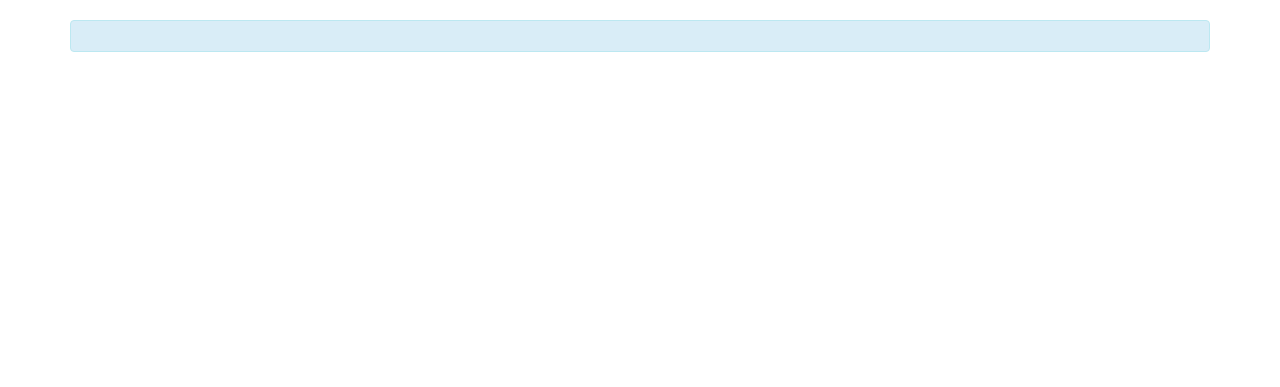
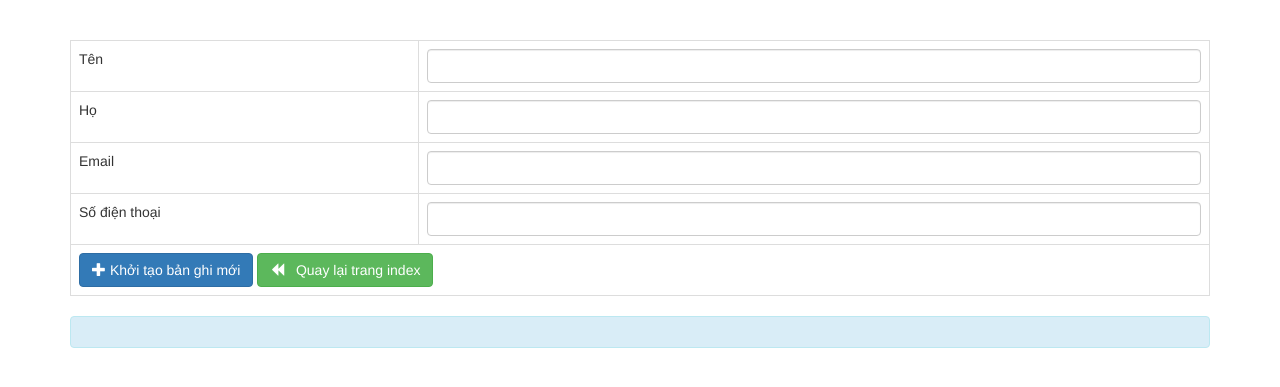
Before and after one commit to henryroberts/ass_inf205, a PHP site: page /add.php in a window 1280 px wide. Shown: the part 51-438 px from the top of the page. Run offline with PHP 8.4, Linux system fonts and the light colour scheme.

Commit message:
sua rat nhieu

```diff
--- a/add.php
+++ b/add.php
@@ -1,4 +1,48 @@
 <?php
 include_once 'header.php';
 include_once 'lib/product.php';
-include_once 'footer.php';
+?>
+<div class="clearfix"></div><br />
+
+<div class="container">
+
+
+	 <form method='post'>
+
+    <table class='table table-bordered'>
+
+        <tr>
+            <td>Tên</td>
+            <td><input type='text' name='first_name' class='form-control' required></td>
+        </tr>
+
+        <tr>
+            <td>Họ</td>
+            <td><input type='text' name='last_name' class='form-control' required></td>
+        </tr>
+
+        <tr>
+            <td>Email</td>
+            <td><input type='text' name='email_id' class='form-control' required></td>
+        </tr>
+
+        <tr>
+            <td>Số điện thoại</td>
+            <td><input type='text' name='contact_no' class='form-control' required></td>
+        </tr>
+
+        <tr>
+            <td colspan="2">
+            <button type="submit" class="btn btn-primary" name="btn-save">
+    		<span class="glyphicon glyphicon-plus"></span> Khởi tạo bản ghi mới
+		                                                                    </button>
+            <a href="index.php" class="btn btn-large btn-success"><i class="glyphicon glyphicon-backward"></i> &nbsp; Quay lại trang index</a>
+            </td>
+        </tr>
+
+    </table>
+</form>
+
+
+</div>
+<?php include_once 'footer.php'; ?>
```
